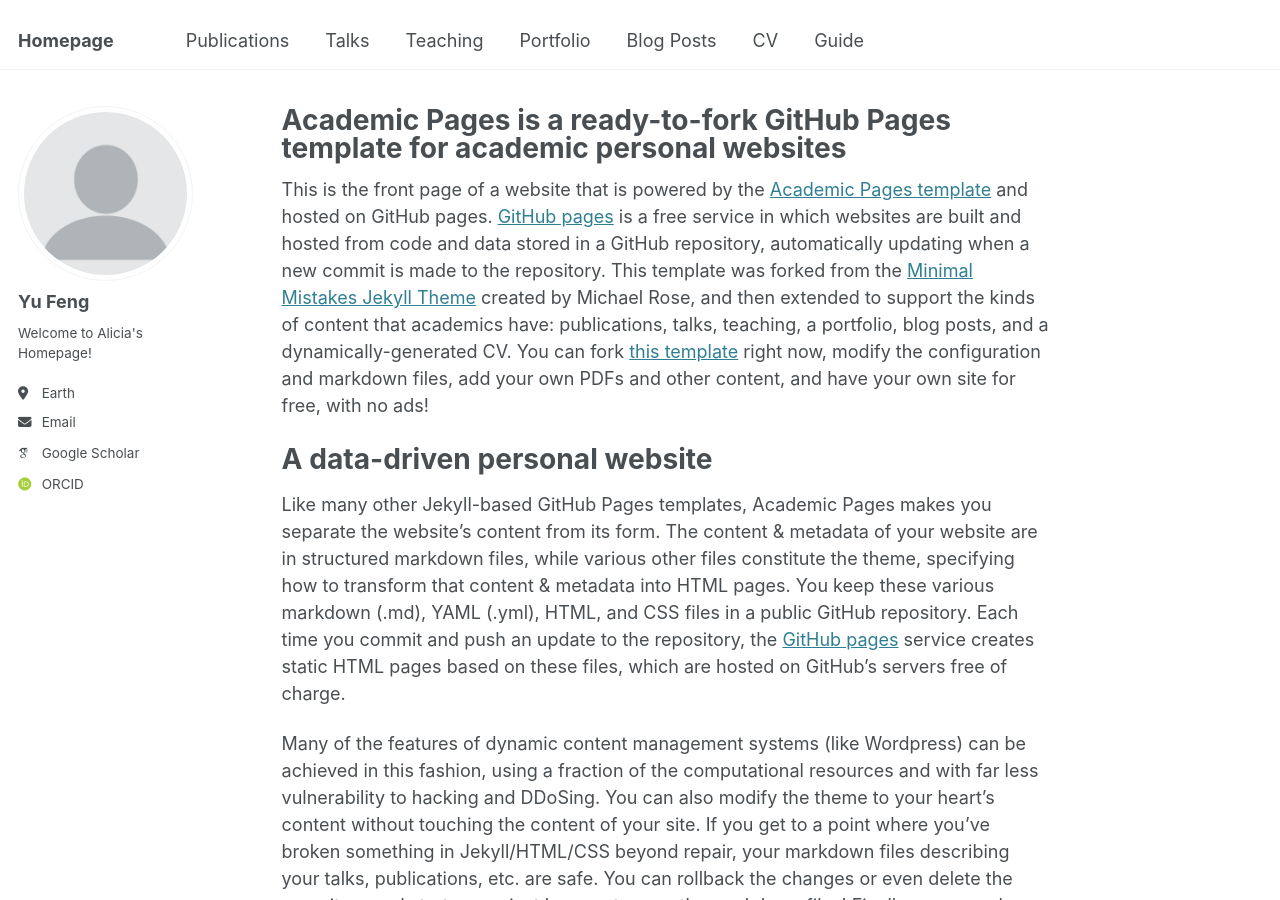
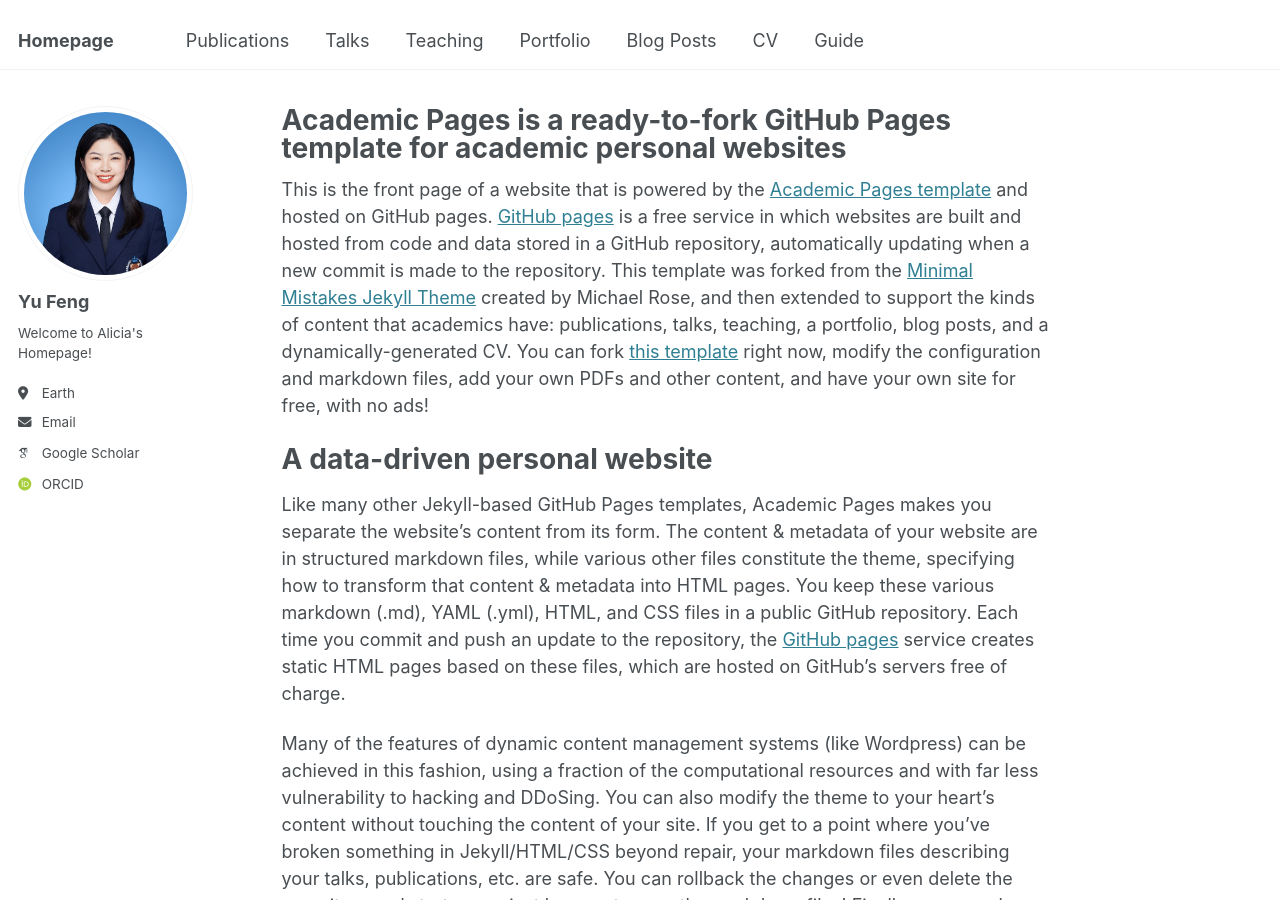
Before and after one commit to YuFeng23/YuFeng23.github.io, a Jekyll site: the page built from _pages/about.md, in a window 1280 px wide and 900 px high. Built offline with Jekyll 4.4.1, drawn with Linux system fonts in a browser that asks for light colours; some web fonts are replaced.

Commit message:
_config.yml

```diff
--- a/_config.yml
+++ b/_config.yml
@@ -22,7 +22,7 @@ repository               : "https://yufeng23.github.io"
 #               Additional customization can be done by editing /_includes/author-profile.html
 author:
   # Biographic information
-  avatar           : "profile.png"
+  avatar           : "fy.png"
   name             : "Yu Feng"
   pronouns         : # example: "she/her"
   bio              : "Welcome to Alicia's Homepage!"
```
